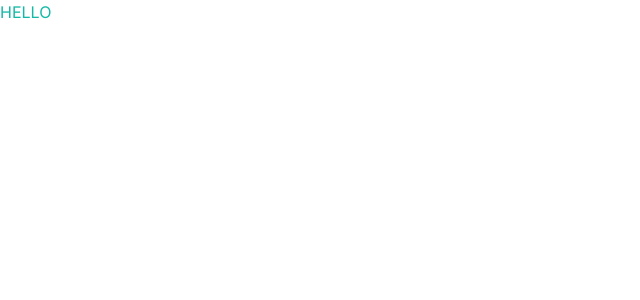
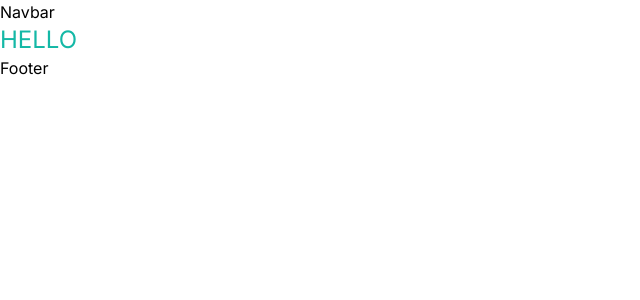
Before and after one commit to RahulBRB/Travel-App, a Next.js app: page / in a window 1280 px wide. Shown: the top 300 px of the page, without its empty margins (0-640 px from the left). Built offline with nearby package versions, Linux system fonts and the light colour scheme.

Commit message:
Add Navbar and Footer components to layout

```diff
--- a/app/layout.tsx
+++ b/app/layout.tsx
@@ -1,12 +1,14 @@
 import type { Metadata } from "next";
 import { Inter } from "next/font/google";
 import "./globals.css";
+import Navbar from "@/components/Navbar";
+import Footer from "@/components/Footer";
 
 const inter = Inter({ subsets: ["latin"] });
 
 export const metadata: Metadata = {
-  title: "Create Next App",
-  description: "Generated by create next app",
+  title: "Travel App",
+  description: "Modern Travel UI/UX App for Camping",
 };
 
 export default function RootLayout({
@@ -16,7 +18,11 @@ export default function RootLayout({
 }>) {
   return (
     <html lang="en">
-      <body className={inter.className}>{children}</body>
+      <body>
+        <Navbar />
+        {children}
+        <Footer />
+      </body>
     </html>
   );
 }
--- a/app/page.tsx
+++ b/app/page.tsx
@@ -1,6 +1,8 @@
 
 export default function Home() {
   return (
-  <h1 className="text-bold text-teal-500">HELLO</h1>
+  <h1 className="text-bold text-teal-500 text-2xl">
+    HELLO
+    </h1>
   );
 }
--- /dev/null
+++ b/components/Footer.tsx
@@ -0,0 +1,9 @@
+import React from 'react'
+
+const Footer = () => {
+  return (
+    <div>Footer</div>
+  )
+}
+
+export default Footer
--- /dev/null
+++ b/components/Navbar.tsx
@@ -0,0 +1,9 @@
+import React from 'react'
+
+const Navbar = () => {
+  return (
+    <div>Navbar</div>
+  )
+}
+
+export default Navbar
```
